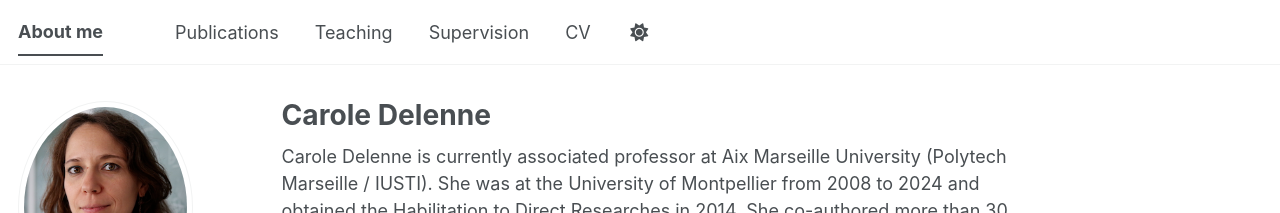
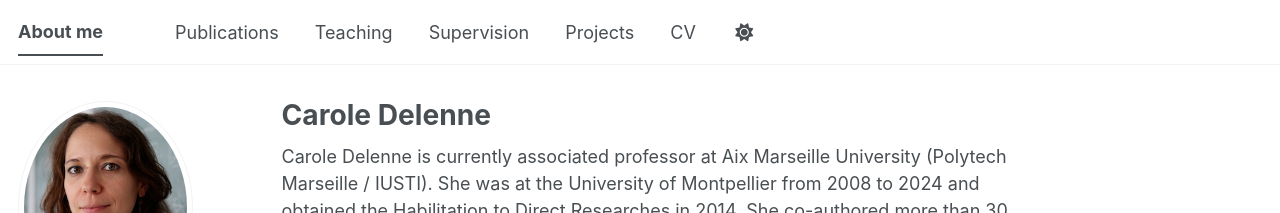
Before and after one commit to caroledelenne/caroledelenne.github.io, a Jekyll site: the page built from _pages/about.md, in a window 1280 px wide. Shown: the top 213 px of the page. Built offline with Jekyll 4.4.1, drawn with Linux system fonts in a browser that asks for light colours; some web fonts are replaced; a script bundle is joined from its source files by our own code; library files that are not in the unit come from our copies.

Commit message:
add projects

```diff
--- a/_data/navigation.yml
+++ b/_data/navigation.yml
@@ -20,6 +20,9 @@
   - title: "Supervision"
     url: /supervision/
 
+  - title: "Projects"
+    url: /projects/
+
   #- title: "Blog Posts"
   #  url: /year-archive/
 
--- a/_layouts/single.html
+++ b/_layouts/single.html
@@ -35,7 +35,7 @@
         {% endif %}
 
         {% if page.collection == 'teaching' %}
-          <p> {{ page.type }}, <i>{{ page.venue }}</i>, {{ page.date | default: "1900-01-01" | date: "%Y" }} </p>
+          <p> {{ page.type }}, <i>{{ page.venue }}</i> </p>
         {% elsif page.venue and page.date %}
           <p>Published in <i>{{ page.venue }}</i>, {{ page.date | default: "1900-01-01" | date: "%Y" }} </p>
         {% elsif page.date %}
```
